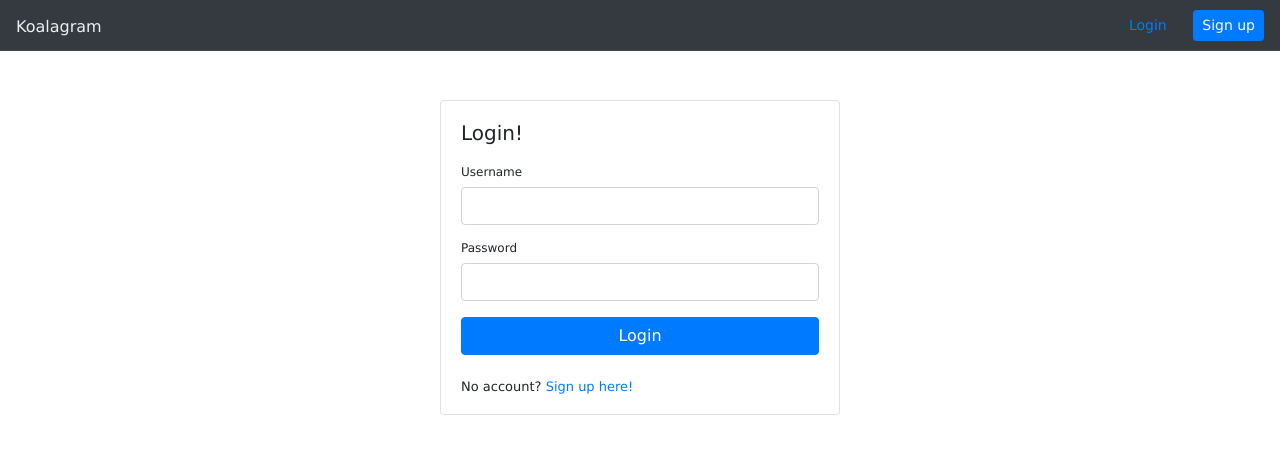
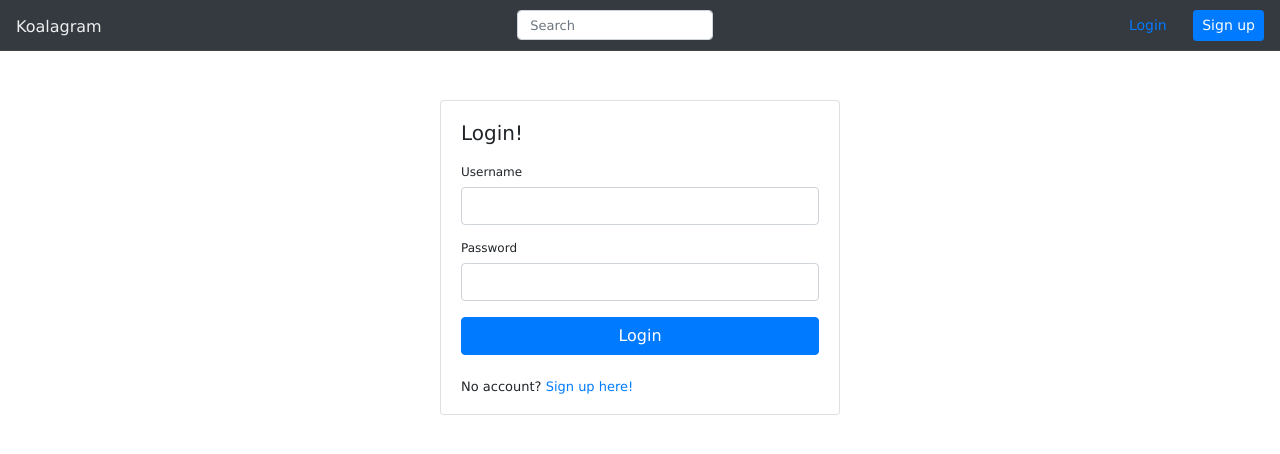
Before and after one commit to martin-gv/koalagram, a React (Create React App) app: page /login in a window 1280 px wide. Shown: the top 454 px of the page. Built offline with nearby package versions, Linux system fonts and the light colour scheme.

Commit message:
Parse hashtags in comments

```diff
--- a/src/App.js
+++ b/src/App.js
@@ -183,7 +183,11 @@ class App extends Component {
   render() {
     return (
       <div className="App">
-        <Navbar currentUser={this.state.currentUser} logout={this.logout} />
+        <Navbar
+          currentUser={this.state.currentUser}
+          logout={this.logout}
+          fetchPhotosByHashtag={this.fetchPhotosByHashtag}
+        />
         <div className="container">
           {this.state.loginMessage && (
             <LoginMessage
--- a/src/components/PhotoModal/PhotoModal.css
+++ b/src/components/PhotoModal/PhotoModal.css
@@ -67,6 +67,7 @@
 
 .PhotoModal .comments-container .comment {
   margin-bottom: 10px;
+  word-break: break-all;
 }
 
 .PhotoModal .comments-container .comment .username a {
--- a/src/components/PhotoModal/PhotoModal.js
+++ b/src/components/PhotoModal/PhotoModal.js
@@ -116,20 +116,24 @@ class PhotoModal extends React.Component {
                 >
                   {photo.comments &&
                     photo.comments.map((x, index) => {
-                      const commentEnd = x.comment_text.lastIndexOf("#");
-                      const comment = x.comment_text.slice(0, commentEnd);
-                      const hashtag = x.comment_text.slice(commentEnd);
+                      const rule = /(#[^\s]+)/;
+                      const splitStr = x.comment_text.split(rule);
+                      const parsedComment = splitStr.map((x, i) => {
+                        if (x.match(rule)) {
+                          return (
+                            <span key={i} className="hashtag">
+                              <Link to={"/photos/" + x.slice(1)}>{x}</Link>
+                            </span>
+                          );
+                        }
+                        return x;
+                      });
                       return (
-                        <div key={index} className={"comment " + (index + 1)}>
+                        <div key={index} className={"comment " + index}>
                           <span className="username">
                             <Link to={"/" + x.username}>{x.username}</Link>
                           </span>{" "}
-                          {comment}
-                          <span className="hashtag">
-                            <Link to={"/photos/" + hashtag.slice(1)}>
-                              {hashtag}
-                            </Link>
-                          </span>
+                          {parsedComment}
                         </div>
                       );
                     })}
--- a/src/components/Shared/Navbar.css
+++ b/src/components/Shared/Navbar.css
@@ -10,6 +10,11 @@
 .navbar .navbar-brand a:hover {
   text-decoration: none;
   color: #fff;
+}
+
+.navbar .hashtag-search {
+  font-size: 13px;
+  height: 30px;
 }
 
 .navbar .nav-link {
--- a/src/components/Shared/Navbar.js
+++ b/src/components/Shared/Navbar.js
@@ -1,14 +1,38 @@
 import React from "react";
-import { Link } from "react-router-dom";
+import { Link, withRouter } from "react-router-dom";
 import "./Navbar.css";
 
-const Navbar = props => {
-  const { currentUser } = props;
+class Navbar extends React.Component {
+  state = {
+    search: ""
+  };
+
+  onSubmitSearch = e => {
+    e.preventDefault();
+    if (this.state.search) {
+      this.props.history.push("/photos/" + this.state.search);
+    } else {
+      this.props.history.push("/");
+    }
+    this.setState({ search: "" });
+  };
+
+  render() {
+    const { currentUser } = this.props;
     return (
       <nav className="navbar fixed-top navbar-dark bg-dark">
         <div className="navbar-brand">
           <Link to="/">Koalagram</Link>
         </div>
+        <form className="form-inline" onSubmit={this.onSubmitSearch}>
+          <input
+            className="form-control hashtag-search"
+            type="text"
+            placeholder="Search"
+            value={this.state.search}
+            onChange={e => this.setState({ search: e.target.value })}
+          />
+        </form>
         {currentUser ? (
           <form className="form-inline">
             <div className="logged-in">
@@ -17,11 +41,12 @@ const Navbar = props => {
               <div
                 className="photo profile"
                 style={{
-                backgroundImage: "url('" + currentUser.profile_image_url + "')"
+                  backgroundImage:
+                    "url('" + currentUser.profile_image_url + "')"
                 }}
               />
             </div>
-          <div className="nav-link logout" onClick={props.logout}>
+            <div className="nav-link logout" onClick={this.props.logout}>
               Logout
             </div>
           </form>
@@ -37,6 +62,7 @@ const Navbar = props => {
         )}
       </nav>
     );
-};
+  }
+}
 
-export default Navbar;
+export default withRouter(Navbar);
```
Lines whose indentation alone changed are shown as unchanged.
